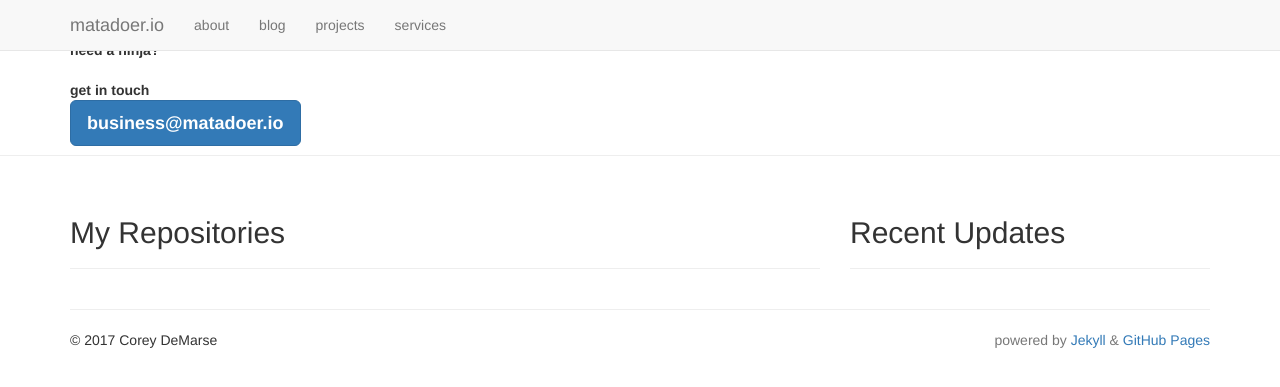
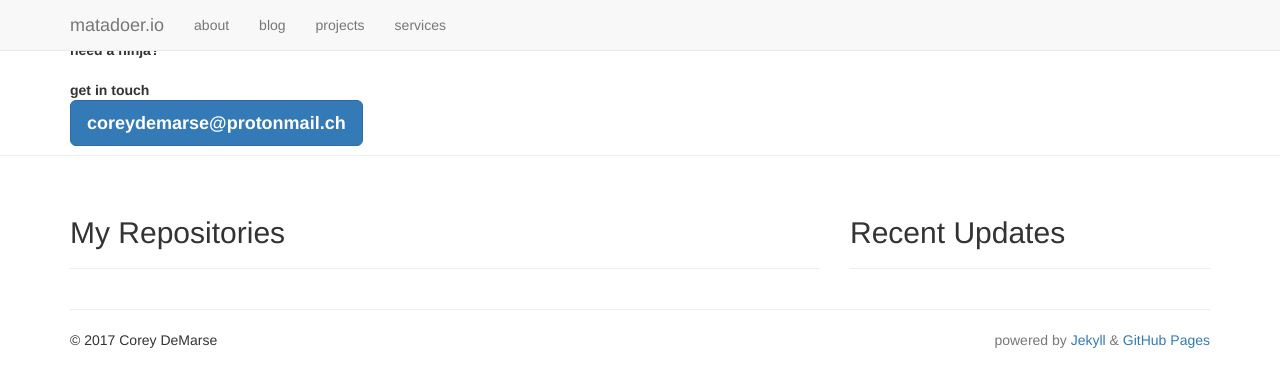
Before and after one commit to coreydemarse/coreydemarse.github.io, a Jekyll site: the page built from index.md, in a window 1280 px wide. Shown: the top 387 px of the page. Built offline with Jekyll 4.4.1, drawn with Linux system fonts in a browser that asks for light colours; nearby versions of some CDN libraries; library files that are not in the unit come from our copies; comment, search, counter and statistics services are not loaded.

Commit message:
edit index

```diff
--- a/_includes/themes/bootstrap/default.html
+++ b/_includes/themes/bootstrap/default.html
@@ -8,16 +8,16 @@
     <meta name="author" content="{{ site.author.name }}">
     <meta name="viewport" content="width=device-width, initial-scale=1.0">
 
-    <link href="{{ ASSET_PATH }}css/pace.css" rel="stylesheet">
-    <link href="{{ ASSET_PATH }}resources/bootstrap/css/bootstrap.min.css" rel="stylesheet">
-    <link href="{{ ASSET_PATH }}css/style.css" rel="stylesheet">
-    <link href="{{ ASSET_PATH }}css/animate.css" rel="stylesheet">
+    <link href="{{ ASSET_PATH }}/css/pace.css" rel="stylesheet">
+    <link href="{{ ASSET_PATH }}/resources/bootstrap/css/bootstrap.min.css" rel="stylesheet">
+    <link href="{{ ASSET_PATH }}/css/style.css" rel="stylesheet">
+    <link href="{{ ASSET_PATH }}/css/animate.css" rel="stylesheet">
 
-    <script media="all" src="{{ ASSET_PATH }}js/pace.js"></script>
-    <script src="{{ ASSET_PATH }}resources/jquery/jquery.min.js"></script>
-    <script src="{{ ASSET_PATH }}resources/bootstrap/js/bootstrap.min.js"></script>
-    <script src="{{ ASSET_PATH }}js/wow.js"></script>
-    <script src="{{ ASSET_PATH }}js/wow_init.js"></script>
+    <script media="all" src="{{ ASSET_PATH }}/js/pace.js"></script>
+    <script src="{{ ASSET_PATH }}/resources/jquery/jquery.min.js"></script>
+    <script src="{{ ASSET_PATH }}/resources/bootstrap/js/bootstrap.min.js"></script>
+    <script src="{{ ASSET_PATH }}/js/wow.js"></script>
+    <script src="{{ ASSET_PATH }}/js/wow_init.js"></script>
 
     <!--[if lt IE 9]>
       <script src="{{ ASSET_PATH }}/resources/respond/Respond.min.js"></script>
--- a/index.md
+++ b/index.md
@@ -1,7 +1,7 @@
 ---
 layout: page
-title: Matadoer - Home
-tagline: <b>need a ninja?<br /><br />get in touch</b><br /><a id="hire_link"><div class="btn btn-primary btn-lg"><b>business@matadoer.io</b></div></a>
+title: Corey DeMarse - Home
+tagline: <b>need a ninja?<br /><br />get in touch</b><br /><a id="hire_link"><div class="btn btn-primary btn-lg"><b>coreydemarse@protonmail.ch</b></div></a>
 header: assets/themes/bootstrap/images/header1
 ---
 {% include JB/setup %}
```
